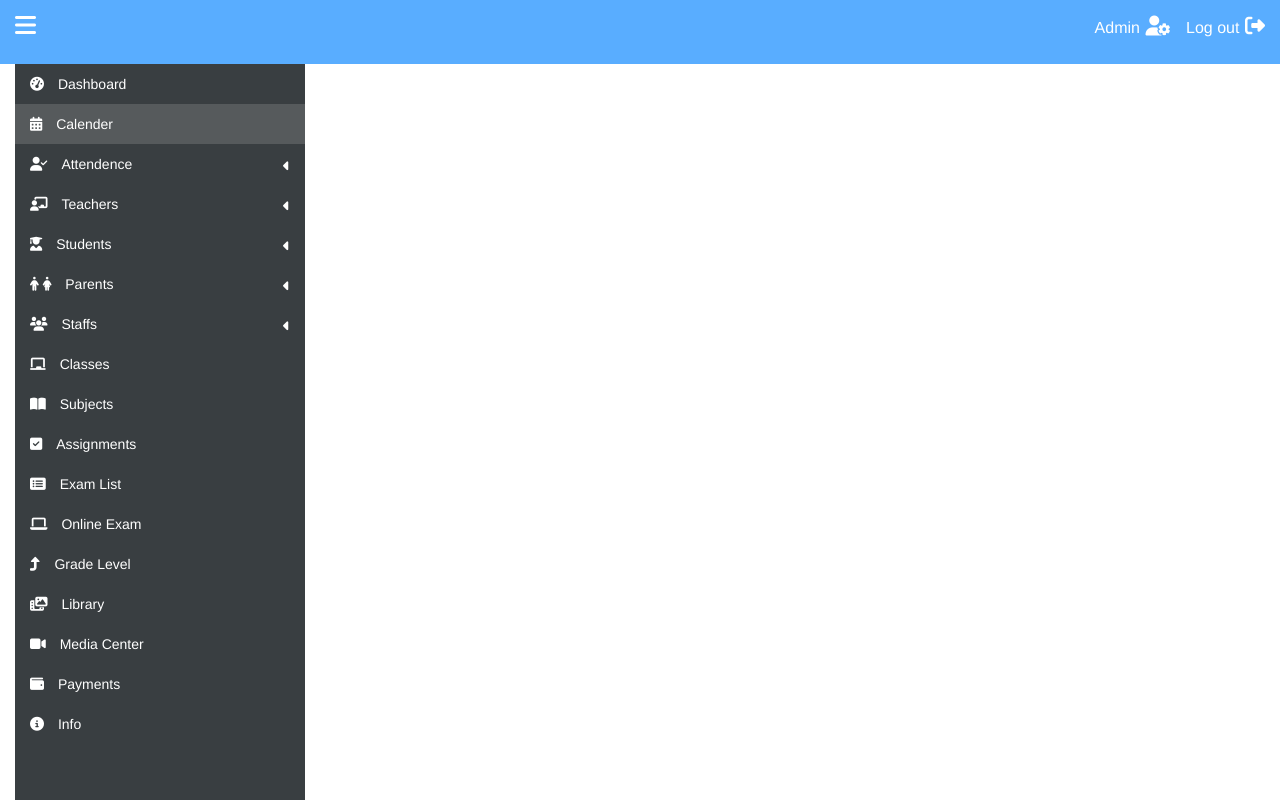
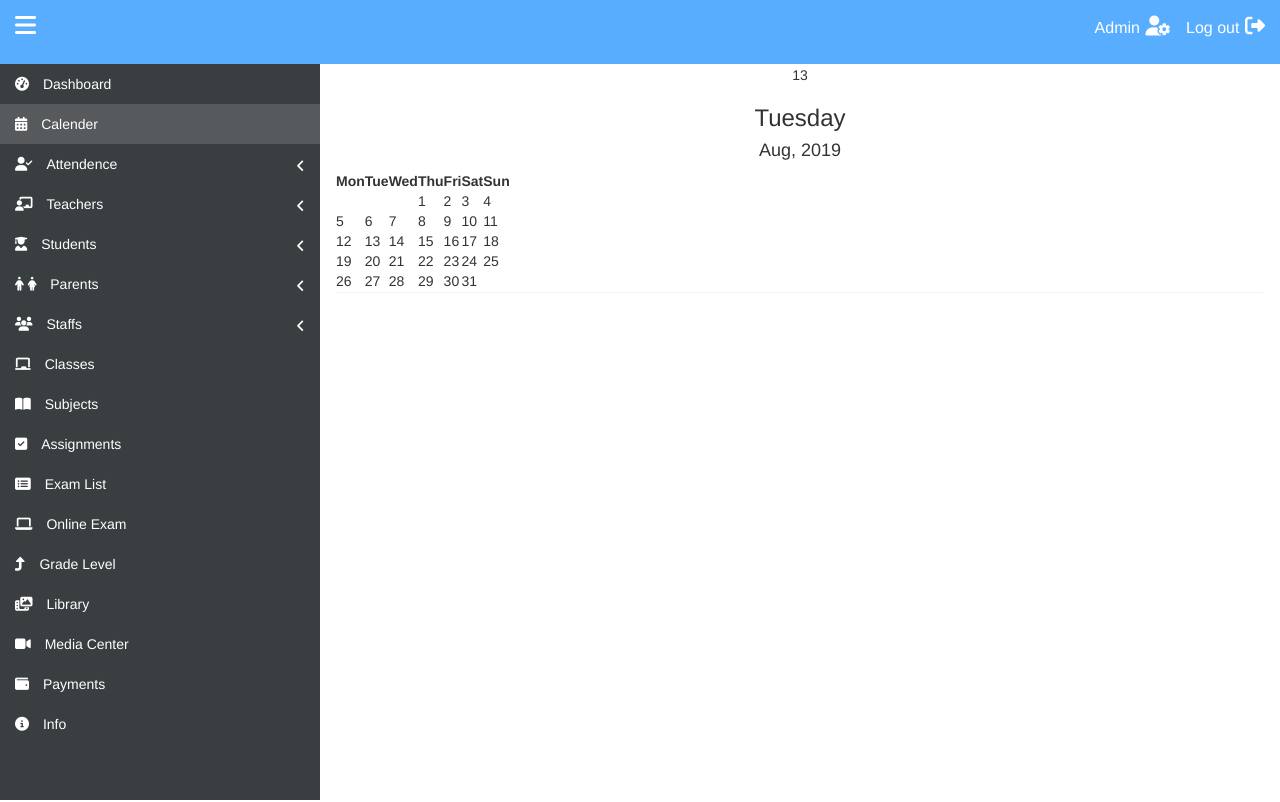
Before and after one commit to wma9562/smsystem, a plain HTML site: page pages/calender.html in a window 1280 px wide. Shown: the top 802 px of the page. Drawn offline with nearby package versions, Linux system fonts and the light colour scheme.

Commit message:
Update calender.html

```diff
--- a/pages/calender.html
+++ b/pages/calender.html
@@ -10,7 +10,7 @@
     <link rel="stylesheet" href="https://maxcdn.bootstrapcdn.com/bootstrap/3.3.7/css/bootstrap.min.css" integrity="sha384-BVYiiSIFeK1dGmJRAkycuHAHRg32OmUcww7on3RYdg4Va+PmSTsz/K68vbdEjh4u" crossorigin="anonymous">
 
     <!-- Custom CSS -->
-    <link rel="stylesheet" href="../css/calender.css">
+    <link rel="stylesheet" href="../css/custom.css">
 
     <!-- Fontawsome -->
     <script src="https://kit.fontawesome.com/8ce2b457e0.js"></script>
@@ -37,7 +37,7 @@
         <!-- Tob Bar End -->
 
         <!-- Menu Start -->
-        <section class="col-lg-3 col-md-3">
+        <section class="menu-container col-lg-3 col-md-3">
         <div class="menu">
             <ul class="menu-list">
                 <li>
@@ -52,11 +52,11 @@
                         <span>Calender</span>
                     </a>
                 </li>
-                <li class="toggle-triger">
+                <li class="toggle-triger drop-down-1">
                     <a href="#">
                         <i class="fas fa-user-check"></i>
                         <span>Attendence</span>
-                        <i class="fas fa-caret-left"></i>
+                        <i class="fas fa-angle-left drop-down-list-1"></i>
                     </a>
 
                     <!-- Sub Category Start -->
@@ -74,33 +74,33 @@
                     </ul>
                     <!-- Sub Category End -->
                 </li>
-                <li>
+                <li class="drop-down-2">
                     <a href="#">
                         <i class="fas fa-chalkboard-teacher"></i>
                         <span>Teachers</span>
-                        <i class="fas fa-caret-left"></i>
+                        <i class="fas fa-angle-left drop-down-list-2"></i>
                     </a>
                 </li>
-                <li>
+                <li class"drop-down-3">
                     <a href="#">
                         <i class="fas fa-user-graduate"></i>
                         <span>Students</span>
-                        <i class="fas fa-caret-left"></i>
+                        <i class="fas fa-angle-left drop-down-list-3"></i>
                     </a>
                 </li>
-                <li>
+                <li class="drop-down-4">
                     <a href="#">
                         <i class="fas fa-male"></i>
                         <i class="fas fa-female"></i>
                         <span>Parents</span>
-                        <i class="fas fa-caret-left"></i>
+                        <i class="fas fa-angle-left drop-down-list-4"></i>
                     </a>
                 </li>
-                <li>
+                <li class="drop-down-5">
                     <a href="#">
                         <i class="fas fa-users"></i>
                         <span>Staffs</span>
-                        <i class="fas fa-caret-left"></i>
+                        <i class="fas fa-angle-left drop-down-list-5"></i>
                     </a>
                 </li>
                 <li>
@@ -165,6 +165,7 @@
                 </li>
             </ul>
         </div>
+        </section>
         <!-- Menu End -->
 
         <!-- Main Content Start -->
@@ -196,9 +197,10 @@
             </div>
         </div>
         </div>
+        </section>
 
-        <!-- Main Content End -->
-        </section>
+    <!-- Main Content End -->
+
     <!-- jQuery CDN -->
     <script src="https://code.jquery.com/jquery-3.4.1.min.js" integrity="sha256-CSXorXvZcTkaix6Yvo6HppcZGetbYMGWSFlBw8HfCJo=" crossorigin="anonymous"></script>
 
```
